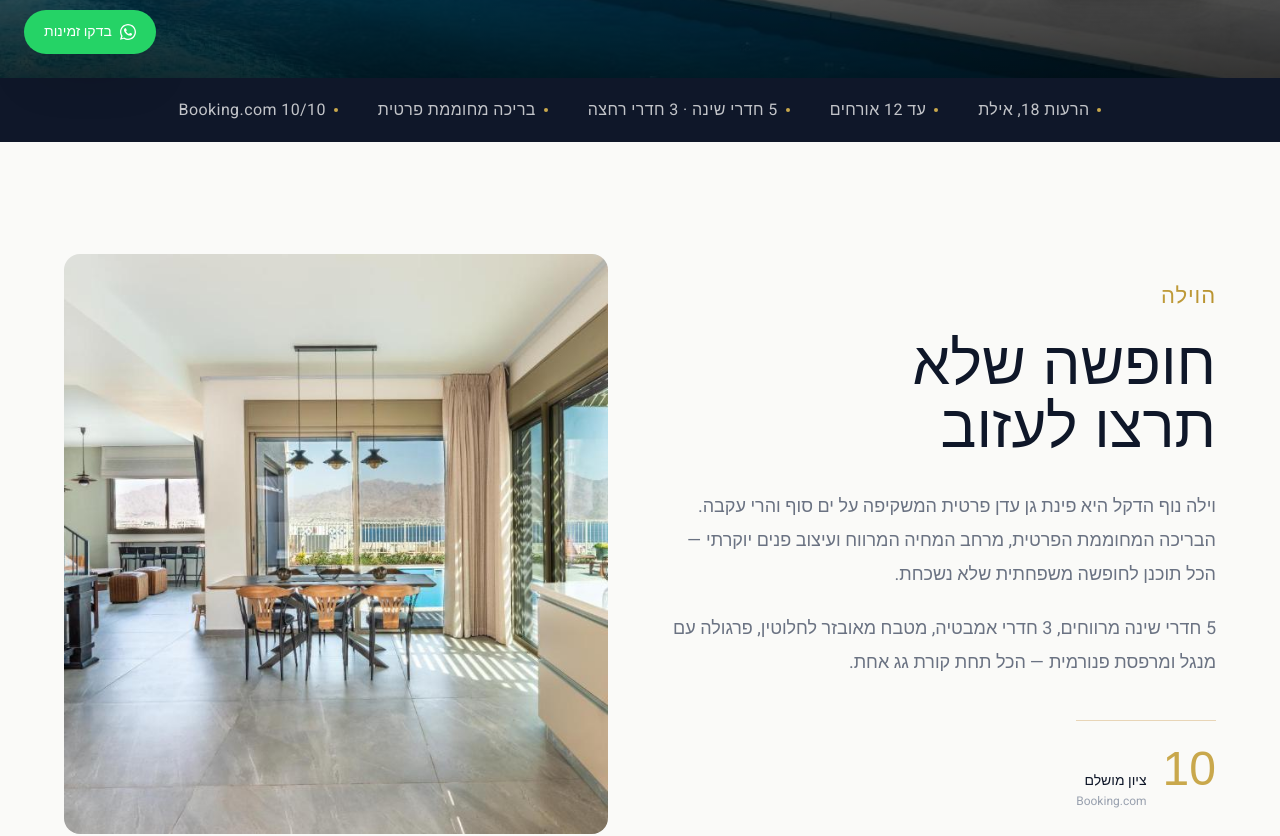
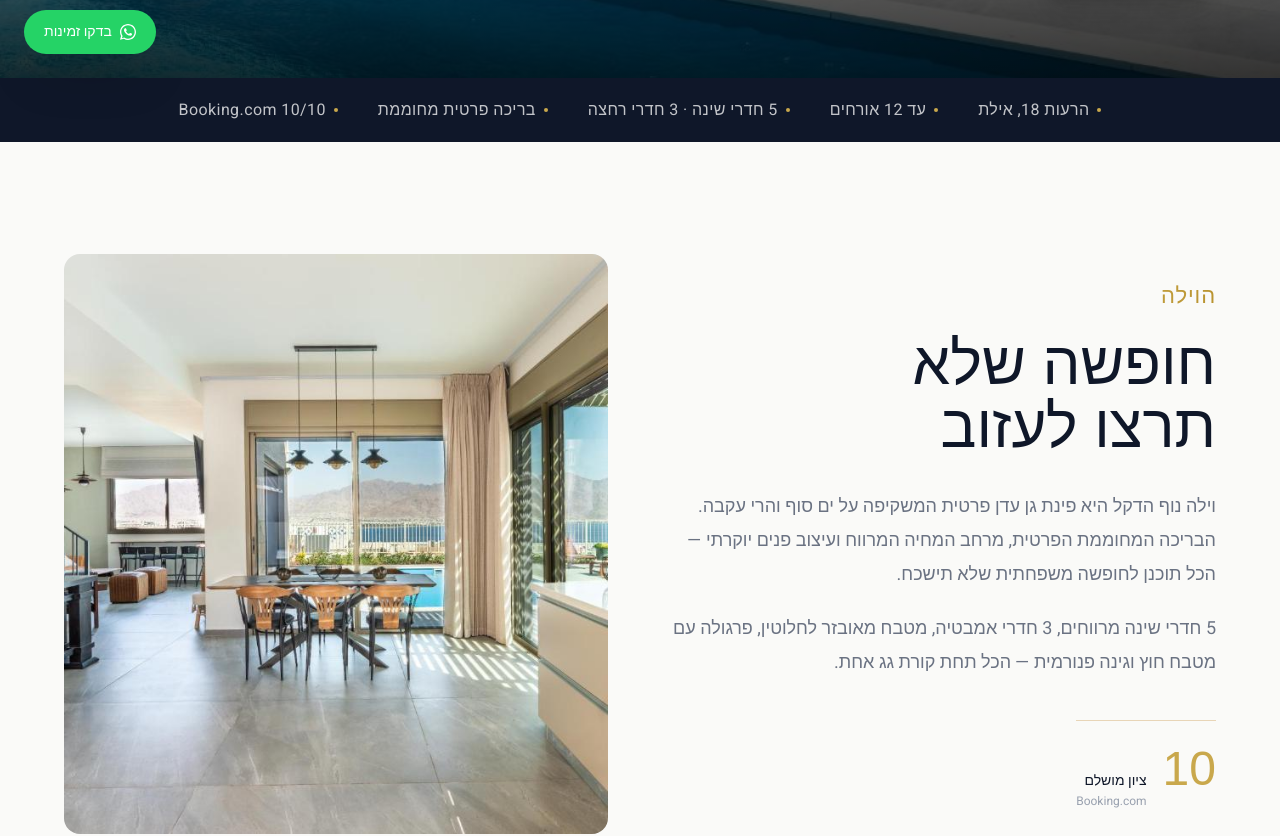
Before and after one commit to yardenazulay10-beep/villa-dekel, a Next.js app: page / in a window 1280 px wide. Shown: the part 722-1558 px from the top of the page. Built offline with nearby package versions, Linux system fonts and the light colour scheme; a web font is replaced by a local one.

Commit message:
text corrections: pool order, tishkach, pergola, mamad

```diff
--- a/app/page.tsx
+++ b/app/page.tsx
@@ -41,7 +41,7 @@ const cleanPhotos = [
 ];
 
 const amenities = [
-  { label: "בריכה מחוממת פרטית" },
+  { label: "בריכה פרטית מחוממת" },
   { label: "5 חדרי שינה" },
   { label: "3 חדרי אמבטיה" },
   { label: "נוף פנורמי לים סוף" },
@@ -49,10 +49,10 @@ const amenities = [
   { label: "מיזוג אוויר מרכזי" },
   { label: "WiFi מהיר" },
   { label: "חניה חינם" },
-  { label: "מנגל ופרגולה" },
+  { label: "מטבח חוץ ופרגולה" },
   { label: "גינה מטופחת" },
   { label: "מקלחת חוץ" },
-  { label: "עד 12 אורחים" },
+  { label: "ממ\"ד" },
 ];
 
 function WhatsAppIcon({ className }: { className?: string }) {
@@ -558,7 +558,7 @@ export default function Home() {
             נוף<br />הדקל
           </h1>
           <p className="text-white/75 text-xl md:text-2xl font-light mb-10 max-w-md leading-relaxed">
-            5 חדרי שינה · בריכה מחוממת פרטית<br />
+            5 חדרי שינה · בריכה פרטית מחוממת<br />
             נוף פנורמי לים סוף ולהרי עקבה
           </p>
           <div className="flex flex-wrap gap-3">
@@ -587,7 +587,7 @@ export default function Home() {
       {/* ── FACTS BAR ────────────────────────────────────── */}
       <section className="bg-[#0F1729] text-white/75 text-base tracking-wide py-5">
         <div className="max-w-5xl mx-auto px-6 flex flex-wrap justify-center gap-x-10 gap-y-2">
-          {["הרעות 18, אילת", "עד 12 אורחים", "5 חדרי שינה · 3 חדרי רחצה", "בריכה מחוממת פרטית", "10/10 Booking.com"].map((t) => (
+          {["הרעות 18, אילת", "עד 12 אורחים", "5 חדרי שינה · 3 חדרי רחצה", "בריכה פרטית מחוממת", "10/10 Booking.com"].map((t) => (
             <span key={t} className="flex items-center gap-2">
               <span className="w-1 h-1 rounded-full bg-[#C9A84C] inline-block" />
               {t}
@@ -607,11 +607,11 @@ export default function Home() {
             <p className="text-gray-500 text-lg leading-[1.9] mb-5">
               וילה נוף הדקל היא פינת גן עדן פרטית המשקיפה על ים סוף והרי עקבה.
               הבריכה המחוממת הפרטית, מרחב המחיה המרווח ועיצוב פנים יוקרתי —
-              הכל תוכנן לחופשה משפחתית שלא נשכחת.
+              הכל תוכנן לחופשה משפחתית שלא תישכח.
             </p>
             <p className="text-gray-500 text-lg leading-[1.9] mb-10">
               5 חדרי שינה מרווחים, 3 חדרי אמבטיה, מטבח מאובזר לחלוטין,
-              פרגולה עם מנגל ומרפסת פנורמית — הכל תחת קורת גג אחת.
+              פרגולה עם מטבח חוץ וגינה פנורמית — הכל תחת קורת גג אחת.
             </p>
             <div className="inline-flex items-baseline gap-4 border-t border-[#E8D5B7] pt-6">
               <span className="font-display text-5xl text-[#C9A84C] font-light">10</span>
```
